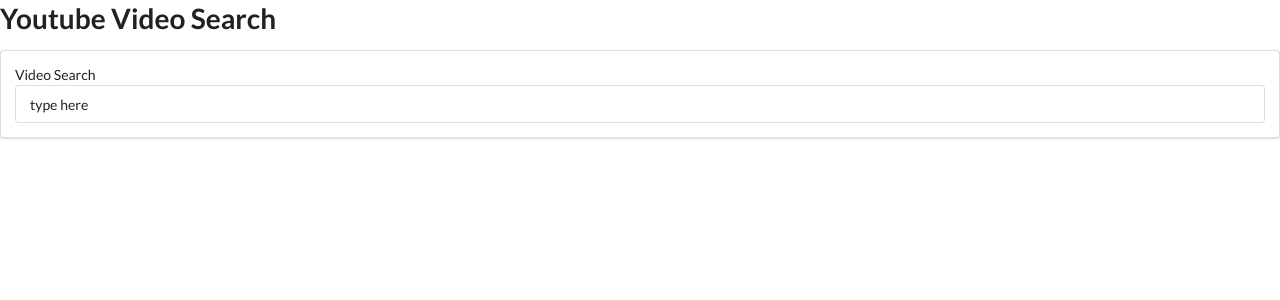
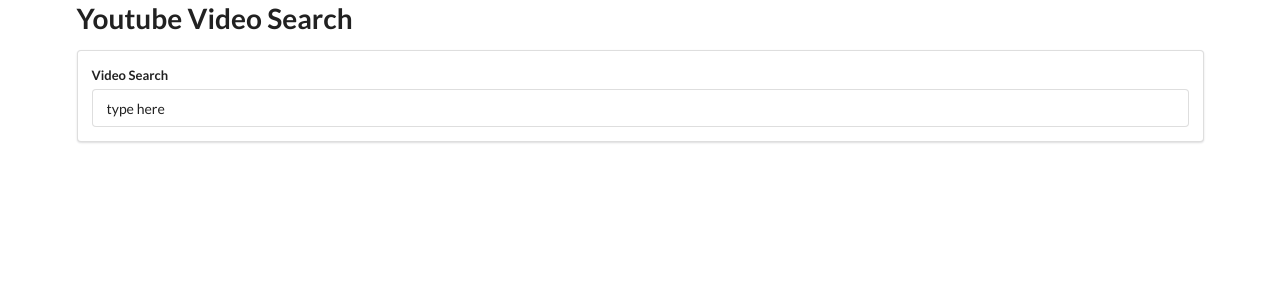
Before and after one commit to MatthewCebenka/videos, a React (Create React App) app in the folder videos/: page / in a window 1280 px wide. Shown: the top 300 px of the page. Built offline with nearby package versions, Linux system fonts and the light colour scheme.

Commit message:
added ui container

```diff
--- a/videos/src/components/App.js
+++ b/videos/src/components/App.js
@@ -4,7 +4,7 @@
 class App extends React.Component {
   render() {
     return (
-      <div>
+      <div className='ui container'>
         <h1>Youtube Video Search</h1>
         <SearchBar />
       </div>
--- a/videos/src/components/SearchBar.js
+++ b/videos/src/components/SearchBar.js
@@ -5,7 +5,7 @@
     return (
       <div className="search-bar ui segment">
         <form className="ui form">
-          <div>
+          <div className='field'>
             <label>Video Search</label>
             <input value='type here' type='text'/>
           </div>
```
